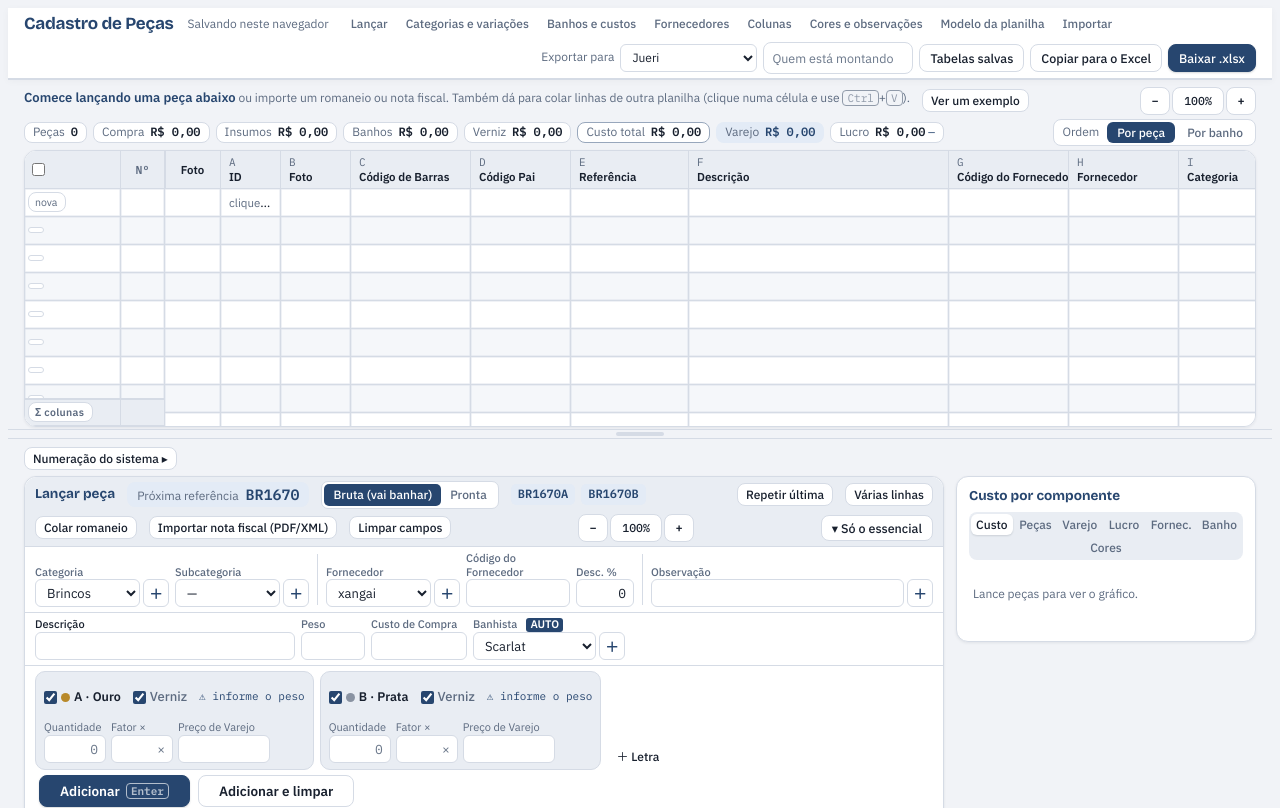
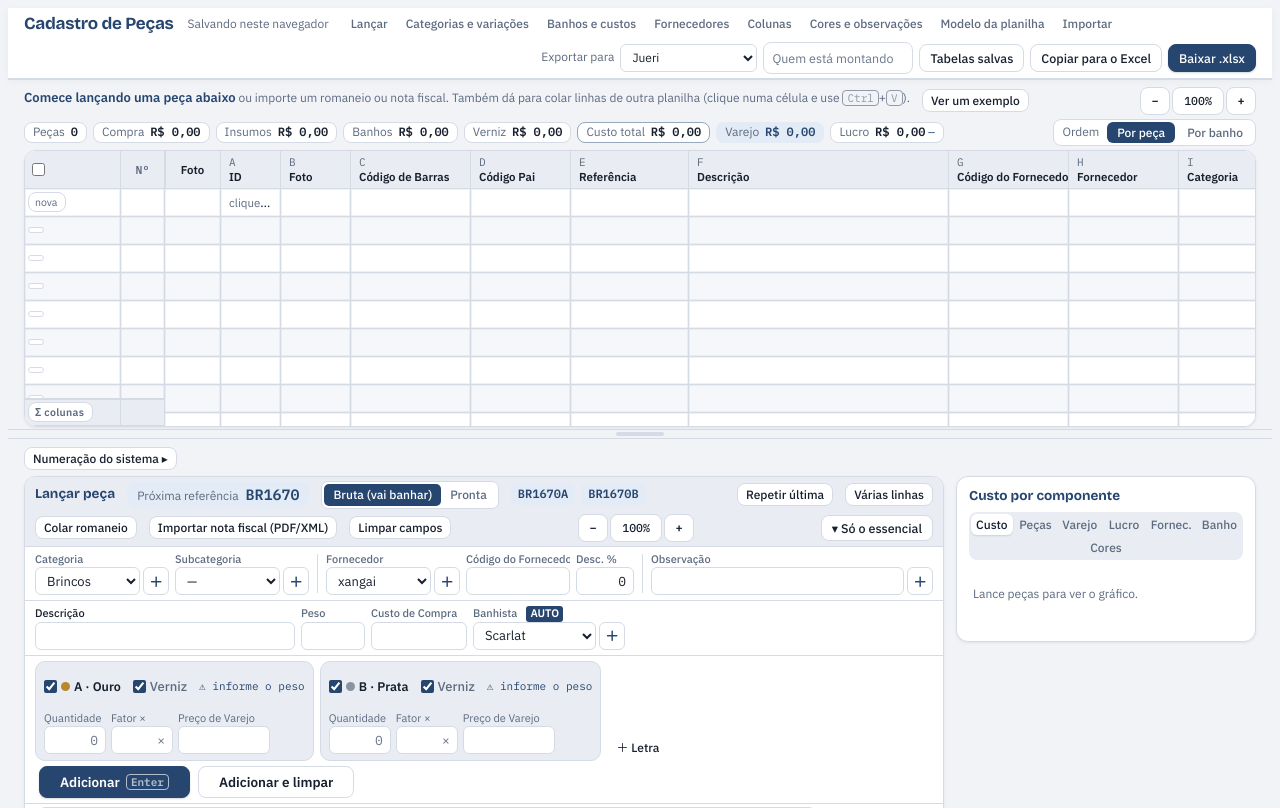
Before and after one commit to gelofalso-sys/cadastro-pecas, a plain HTML site: page cadastro-pecas.html in a window 1280 px wide. Drawn offline with nearby package versions, Linux system fonts and the light colour scheme.

Commit message:
Revert "Zoom do formulario: nomes dos campos quebram linha e listas crescem para caber o texto"
This reverts commit 654d907a6c840bb56b17737c90c6d3fc75da948f.

```diff
--- a/cadastro-pecas.html
+++ b/cadastro-pecas.html
@@ -620,11 +620,6 @@ tr.nv-nao td{color:var(--muted)}
 .zm .zv{min-width:52px;font-weight:500;font-size:11.5px;font-family:var(--mono)}
 #sheet{zoom:var(--zt,1)}
 #form{zoom:var(--zf,1)}
-/* com zoom no formulário: nomes dos campos quebram em duas linhas (nada de reticências) e as listas crescem até caber o texto */
-#form .fq>span,#form .fr>span,#form .fl>span,#form .fc>span{white-space:normal;overflow:visible;text-overflow:clip;line-height:1.25;overflow-wrap:anywhere}
-#form .fq{min-width:min-content}
-#form select{field-sizing:content;min-width:96px;max-width:100%;text-overflow:clip}
-#form .btn,#form .gi{overflow:visible}
 @media (max-width:900px){.zm .btn{min-width:40px;height:40px}}
 table.t th.nm,table.t td.nm{left:96px;width:44px;text-align:center;font-family:var(--mono);font-size:11.5px;font-weight:600;color:var(--muted);padding:0 2px;cursor:e-resize}
 table.t th.nm{cursor:default}
```
